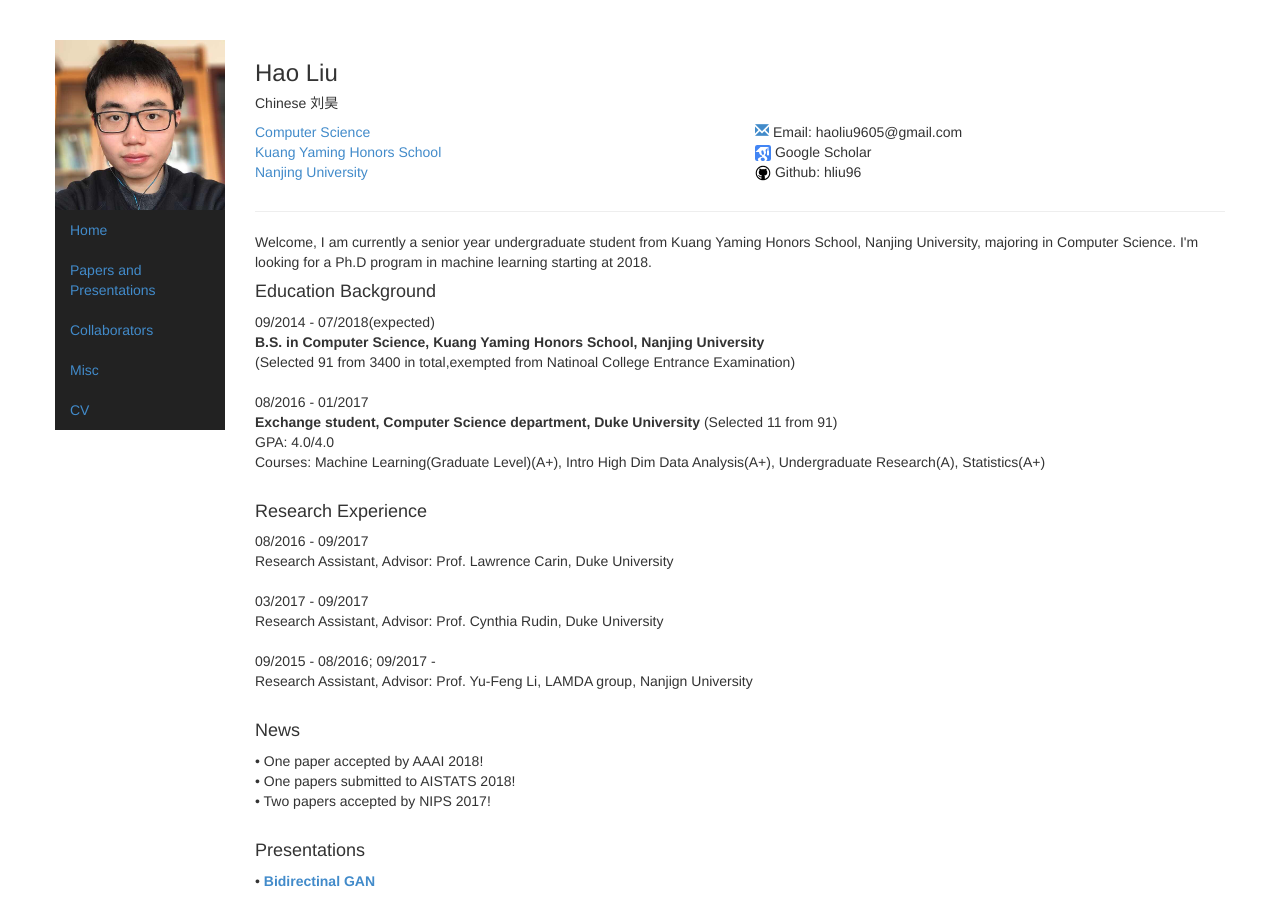
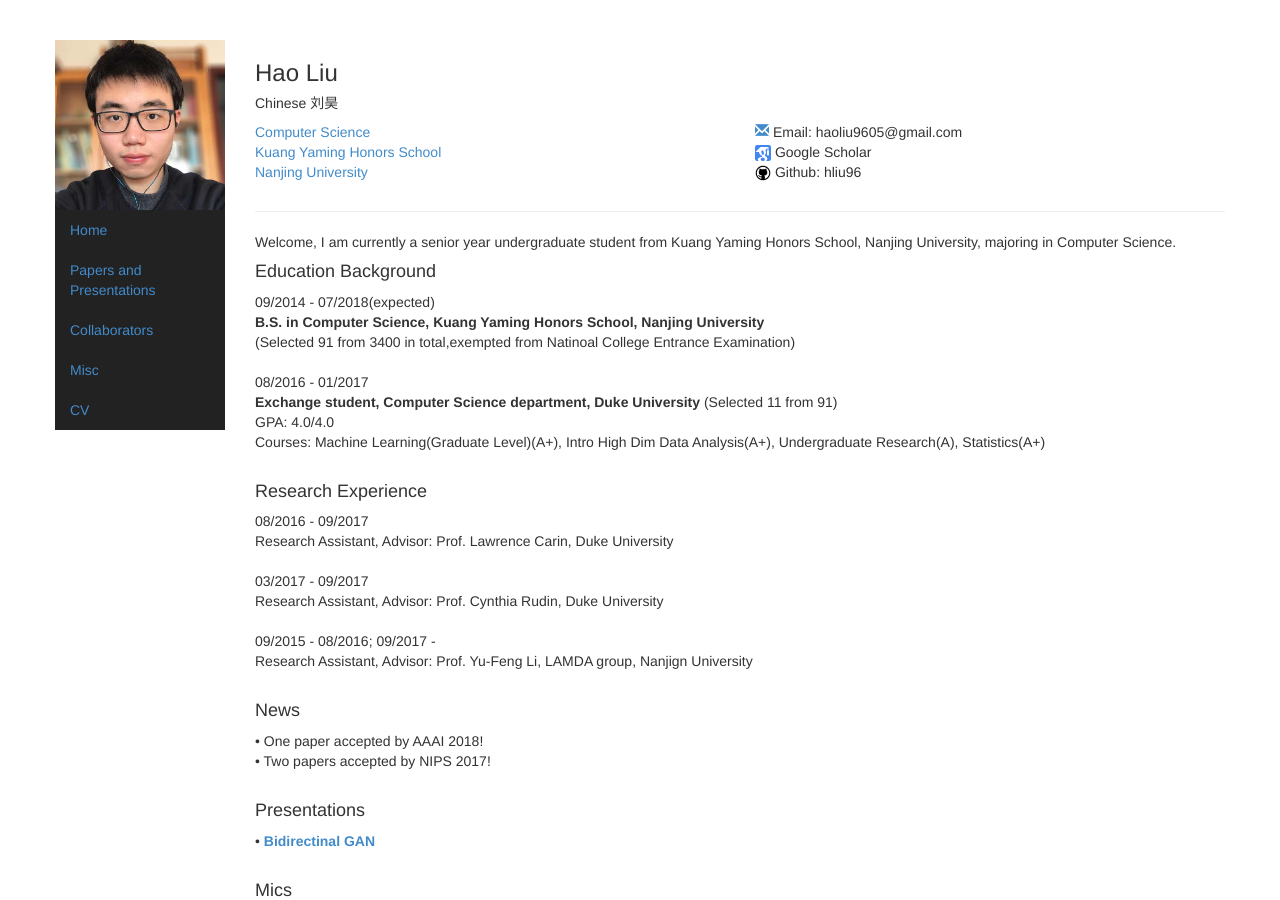
Before and after one commit to tspbfs/tspbfs.github.io, a Jekyll site: the page built from index.html, in a window 1280 px wide and 900 px high. Built offline with Jekyll 4.4.1, drawn with Linux system fonts in a browser that asks for light colours.

Commit message:
Update index.html

```diff
--- a/index.html
+++ b/index.html
@@ -46,7 +46,7 @@ picture: avater
         a.appendChild(r);
     })(window,document,'https://static.hotjar.com/c/hotjar-','.js?sv=');
 </script>
-Welcome, I am currently a senior year undergraduate student from Kuang Yaming Honors School, Nanjing University, majoring in Computer Science. I'm looking for a Ph.D program in machine learning starting at 2018.
+Welcome, I am currently a senior year undergraduate student from Kuang Yaming Honors School, Nanjing University, majoring in Computer Science.
 
 <h4>Education Background</h4>
 </p>
@@ -81,7 +81,6 @@ Research Assistant, Advisor: Prof. Yu-Feng Li, LAMDA group, Nanjign University <
 
 <h4>News</h4>
 &bull; One paper accepted by AAAI 2018! <br>
-&bull; One papers submitted to AISTATS 2018! <br>
 &bull; Two papers accepted by NIPS 2017!
 
 <br><br>
```
